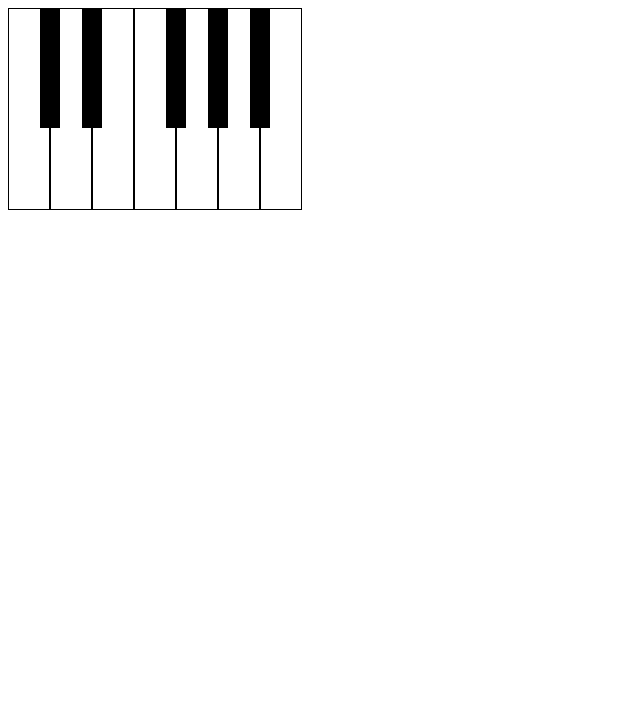
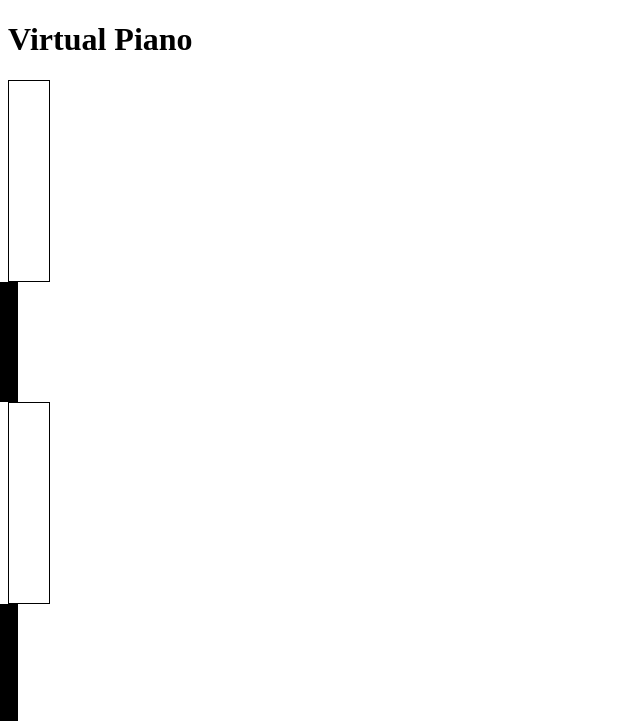
Before and after one commit to binhlevan48/virtual_piano, a plain HTML site: page index.html in a window 1280 px wide. Shown: the top 721 px of the page, without its empty margins (0-640 px from the left). Drawn offline with nearby package versions, Linux system fonts and the light colour scheme.

Commit message:
Update index.html

```diff
--- a/index.html
+++ b/index.html
@@ -1,11 +1,13 @@
 <!DOCTYPE html>
 <html>
 <head>
-  <title>Piano Ảo</title>
+  <title>Virtual Piano</title>
   <link rel="stylesheet" type="text/css" href="style.css">
 </head>
 <body>
-  <div class="piano">
+  <h1>Virtual Piano</h1>
+
+  <div id="piano">
     <div class="white-key" data-note="C"></div>
     <div class="black-key" data-note="C#"></div>
     <div class="white-key" data-note="D"></div>
@@ -20,6 +22,7 @@
     <div class="white-key" data-note="B"></div>
   </div>
 
+  <script src="https://unpkg.com/tone"></script>
   <script src="script.js"></script>
 </body>
 </html>
```
